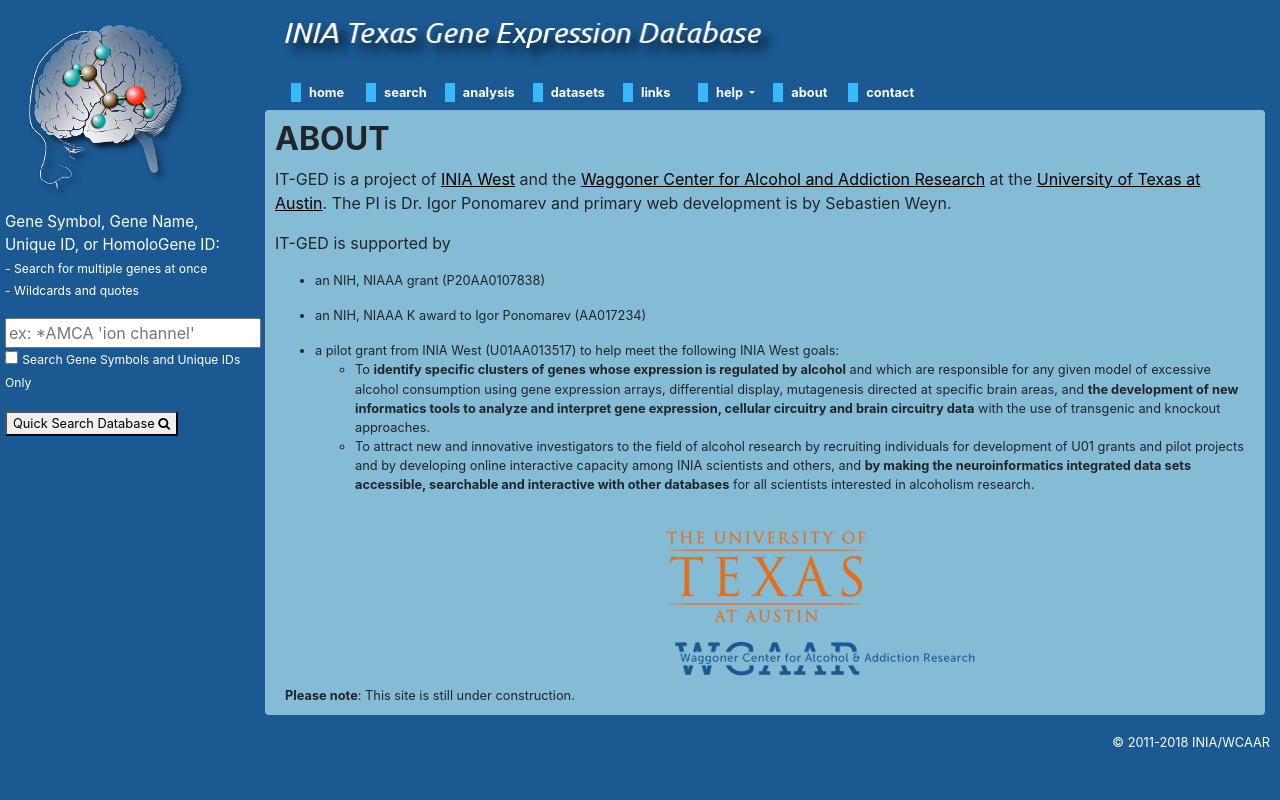
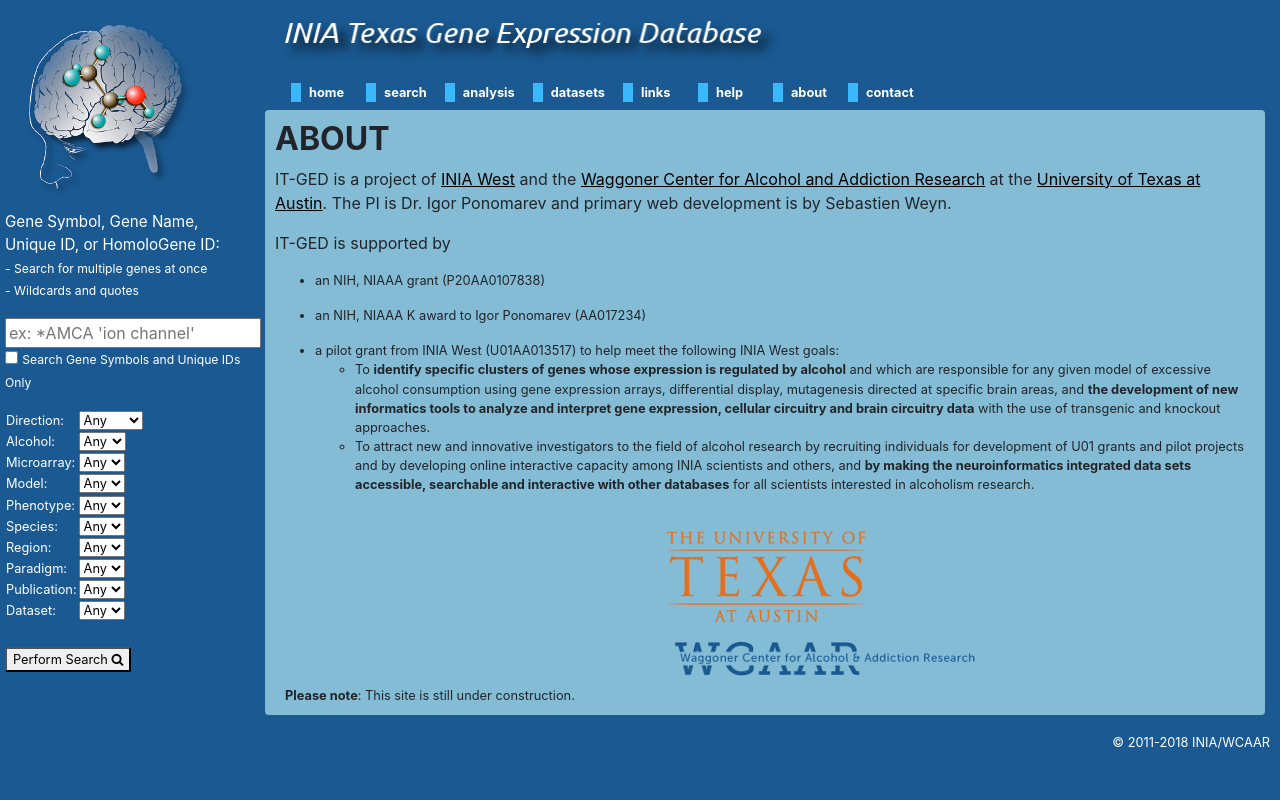
Before and after one commit to wrparker/inia_v2, a Django app: page /about/ in a window 1280 px wide. Run offline with Django 3.2, Linux system fonts and the light colour scheme; data that the repository does not hold is empty; some libraries are stand-ins or nearby versions.

Commit message:
finish up advanced filtering javascript

```diff
--- a/proj/inia/analysis/search.py
+++ b/proj/inia/analysis/search.py
@@ -173,38 +173,38 @@
         return filter_map[api_param]
 
     @staticmethod
-    def unqiue_values_fn_map(value):
+    def unqiue_values_fn_map(value, result_as_lower=True):
         def get_microarray():
-            return [choice[0].lower() for choice in Dataset.objects.values_list('microarray').distinct()]
+            return [choice[0].lower() if result_as_lower else choice[0] for choice in Dataset.objects.values_list('microarray').distinct()]
 
         def get_alcohol():
             return ['YES', 'NO']
 
         def get_direction():
-            return [choice[0].lower() for choice in IniaGene.DIRECTION_CHOICES]
+            return [choice[0].lower() if result_as_lower else choice[0] for choice in IniaGene.DIRECTION_CHOICES]
 
         def get_model():
-            return [choice[0].lower() for choice in Dataset.objects.values_list('model').distinct()]
+            return [choice[0].lower() if result_as_lower else choice[0] for choice in Dataset.objects.values_list('model').distinct()]
 
         def get_phenotype():
-            return [choice[0].lower() for choice in Dataset.objects.values_list('phenotype').distinct()]
+            return [choice[0].lower() if result_as_lower else choice[0] for choice in Dataset.objects.values_list('phenotype').distinct()]
 
         def get_species():
-            return [choice[0].lower() for choice in Dataset.objects.values_list('species').distinct()]
+            return [choice[0].lower() if result_as_lower else choice[0] for choice in Dataset.objects.values_list('species').distinct()]
 
         def get_brain_region():
-            allowed = [choice[0].lower() for choice in BrainRegion.objects.values_list('name').distinct()]
-            allowed.extend([choice[0].lower() for choice in BrainRegion.objects.values_list('abbreviation').distinct()])
+            allowed = [choice[0].lower() if result_as_lower else choice[0] for choice in BrainRegion.objects.values_list('name').distinct()]
+            allowed.extend([choice[0].lower() if result_as_lower else choice[0] for choice in BrainRegion.objects.values_list('abbreviation').distinct()])
             return allowed
 
         def get_paradigm():
-            return [choice[0].lower() for choice in Dataset.objects.values_list('paradigm').distinct()]
+            return [choice[0].lower() if result_as_lower else choice[0] for choice in Dataset.objects.values_list('paradigm').distinct()]
 
         def get_publication():
-            return [choice[0].lower() for choice in Publication.objects.values_list('htmlid').distinct()]
+            return [choice[0].lower() if result_as_lower else choice[0] for choice in Publication.objects.values_list('htmlid').distinct()]
 
         def get_dataset():
-            return [choice[0].lower() for choice in Dataset.objects.values_list('name').distinct()]
+            return [choice[0].lower() if result_as_lower else choice[0] for choice in Dataset.objects.values_list('name').distinct()]
         unique_values = {
             'microarray': get_microarray,
             'alcohol': get_alcohol,
--- a/proj/inia/templates/_navbar.html
+++ b/proj/inia/templates/_navbar.html
@@ -21,16 +21,10 @@
     <li class="nav-item">
       <a class="nav-link" href="{% url 'inia:links' %}">links</a>
     </li>
-    <li class="nav-item dropdown">
-      <a class="nav-link dropdown-toggle" href="{% url 'inia:help_home' %}" id="navbarHelpDropdown" role="button" data-toggle="dropdown" aria-haspopup="true" aria-expanded="false">
-          help
-        </a>
-        <div class="dropdown-menu" aria-labelledby="navbarHelpDropdown">
-            <a class="dropdown-item" href="{% url 'inia:help_home' %}">General</a>
-          <a class="dropdown-item" href="#">Walkthrough</a>
-          <a class="dropdown-item" href="#">Web API</a>
-        </div>
+    <li class="nav-item">
+      <a class="nav-link" href="#">help</a>
     </li>
+
     <li class="nav-item">
       <a class="nav-link" href="{% url 'inia:about' %}">about</a>
     </li>
--- a/proj/inia/templates/_sidebar.html
+++ b/proj/inia/templates/_sidebar.html
@@ -6,17 +6,18 @@
                 <img src="{%static 'images/inia_logo.png' %}" />
             </a>
         </div>
-
         <ul class="list-unstyled components">
             <p class="sidebar-text-reg">Gene Symbol, Gene Name,
                 Unique ID, or HomoloGene ID: <br />
                 <small>- Search for multiple genes at once</small> <br />
                 <small>- Wildcards and quotes</small> </p>
-            <form method="get" action="{% url 'inia:search' %}">
+            <div class="loading loading_side"> <i class="fa fa-spinner fa-spin" style="color:white"></i></div>
+            <form class="search_form" method="get" action="{% url 'inia:search' %}">
+                <input type="hidden" name="output" value="html" />
                 <input type="text" name="gene" placeholder="ex: *AMCA 'ion channel'" value="{{ request.GET.gene }}" /> <br/>
                 <p class="sidebar-text-reg">{% exclude_name_form_checkbox request %}</p>
-                <button name="output" value="html" type="submit">Quick Search Database <i class="fa fa-search"></i></button>
+                {% advanced_gene_search_filters_as_table request %} <br />
+                <button type="submit" class="search-page-search-button">Perform Search <i class="fa fa-search"></i></button> <br />
             </form>
         </ul>
-
     </nav>
--- a/proj/inia/templatetags/inia_extras.py
+++ b/proj/inia/templatetags/inia_extras.py
@@ -29,37 +29,19 @@
     filter_html = ''
     filter_html += '<table>'
     for param in LegacyAPIHelper.ADVANCED_FILTER_OPTIONS:
-        options = LegacyAPIHelper.unqiue_values_fn_map(param)()
+        options = LegacyAPIHelper.unqiue_values_fn_map(param, result_as_lower=False)()
         param_value = request.GET.get(param, None)
         filter_html += '<tr>'
         filter_html += '<td>'
-        filter_html += param.title() + ':</td><td><select id="adv-filter-select" name='+param+'>'
+        filter_html += param.title() + ':</td><td><select class="adv-filter-select" name='+param+'>'
         filter_html += '<option value="">Any</option>'
         for option in options:
             selected = ''
-            if param_value and param_value.lower() == option:
+            if param_value and param_value.lower() == option.lower():  #redo case because we dont get results as lower
                 selected = 'selected'
-            filter_html += '<option value="{}" {}>{}</option>'.format(option, selected, option.title())
+            filter_html += '<option value="{}" {}>{}</option>'.format(option.lower(), selected, option)
         filter_html += '</select>'
         filter_html += '</td>'
         filter_html += '</tr>'
     filter_html += '</table>'
     return mark_safe(filter_html)
-
-@register.simple_tag(name='advanced_gene_search_filters_as_p')
-def advanced_gene_search_filters_as_table(request, html_class=''):
-    filter_html = ''
-    for param in LegacyAPIHelper.ADVANCED_FILTER_OPTIONS:
-        options = LegacyAPIHelper.unqiue_values_fn_map(param)()
-        param_value = request.GET.get(param, None)
-        filter_html += '<p class={}>'.format(html_class)
-        filter_html += param.title() + ':</p><p class={}><select id="adv-filter-select" name='+param+'>'.format(html_class)
-        filter_html += '<option value="">Any</option>'
-        for option in options:
-            selected = ''
-            if param_value and param_value.lower() == option:
-                selected = 'selected'
-            filter_html += '<option value="{}" {}>{}</option>'.format(option, selected, option.title())
-        filter_html += '</select>'
-        filter_html += '</p>'
-    return mark_safe(filter_html)
--- a/proj/static/css/inia.css
+++ b/proj/static/css/inia.css
@@ -6,7 +6,7 @@
     max_width: 275px;
 }
 
-.main_content{
+.main_content, .loading_main{
     background-color: #84BCD6;
     border-radius:.25rem!important;
     padding:10px;
@@ -238,3 +238,15 @@
 #tooltip {
     text-decoration: underline;
 }
+
+.loading{
+    display: none;
+    font-size:2em;
+}
+.loading_side{
+    text-align:center;
+}
+
+#sidebar td{
+    color:white;
+}
```
Also changed, not shown: proj/inia/templates/base.html (+77 -5 lines), proj/inia/templates/search.html (+1 -21 lines).
